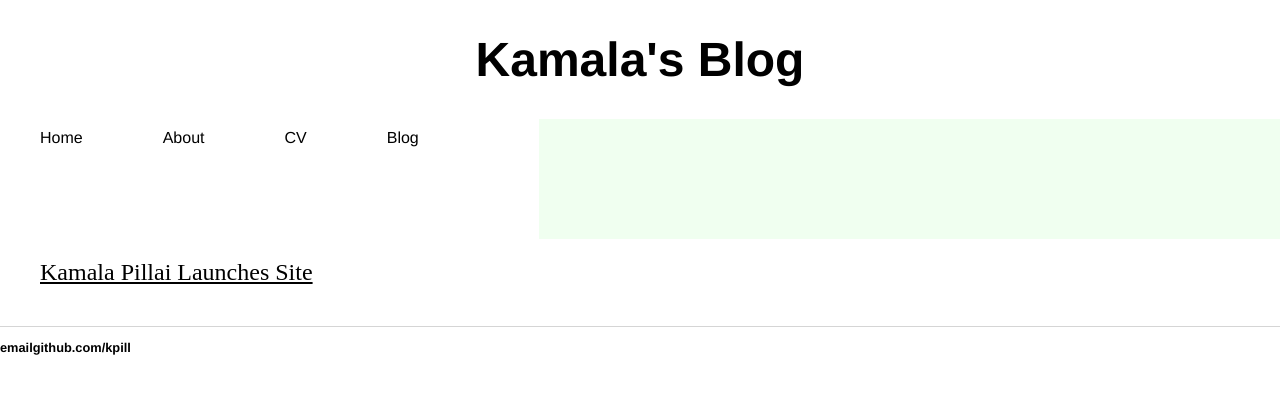
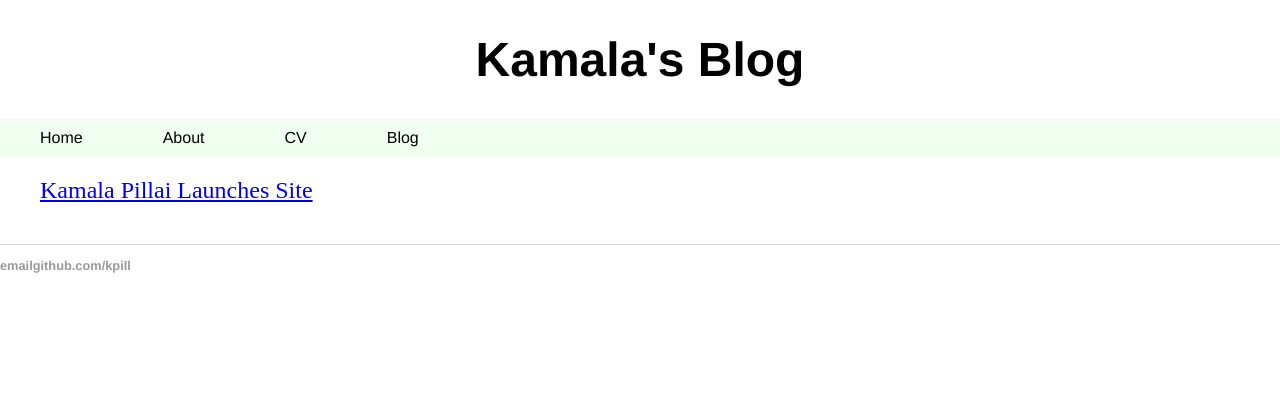
Before and after one commit to kpill/kpill.github.io, a Jekyll site: the page built from index.html, in a window 1280 px wide. Shown: the top 394 px of the page. Built offline with Jekyll 4.4.1, drawn with Linux system fonts in a browser that asks for light colours.

Commit message:
Update main.css

```diff
--- a/css/main.css
+++ b/css/main.css
@@ -80,13 +80,13 @@
     list-style: none;
 }
 
-a:link, a:visited {
+a1:link, a:visited {
 	background-color: white;
 	color: black;
 	height: 100px;
 	width: 100%;
 }
 
-a:hover, a:active {
+a1:hover, a:active {
 	text-decoration: underline;
 }
```
